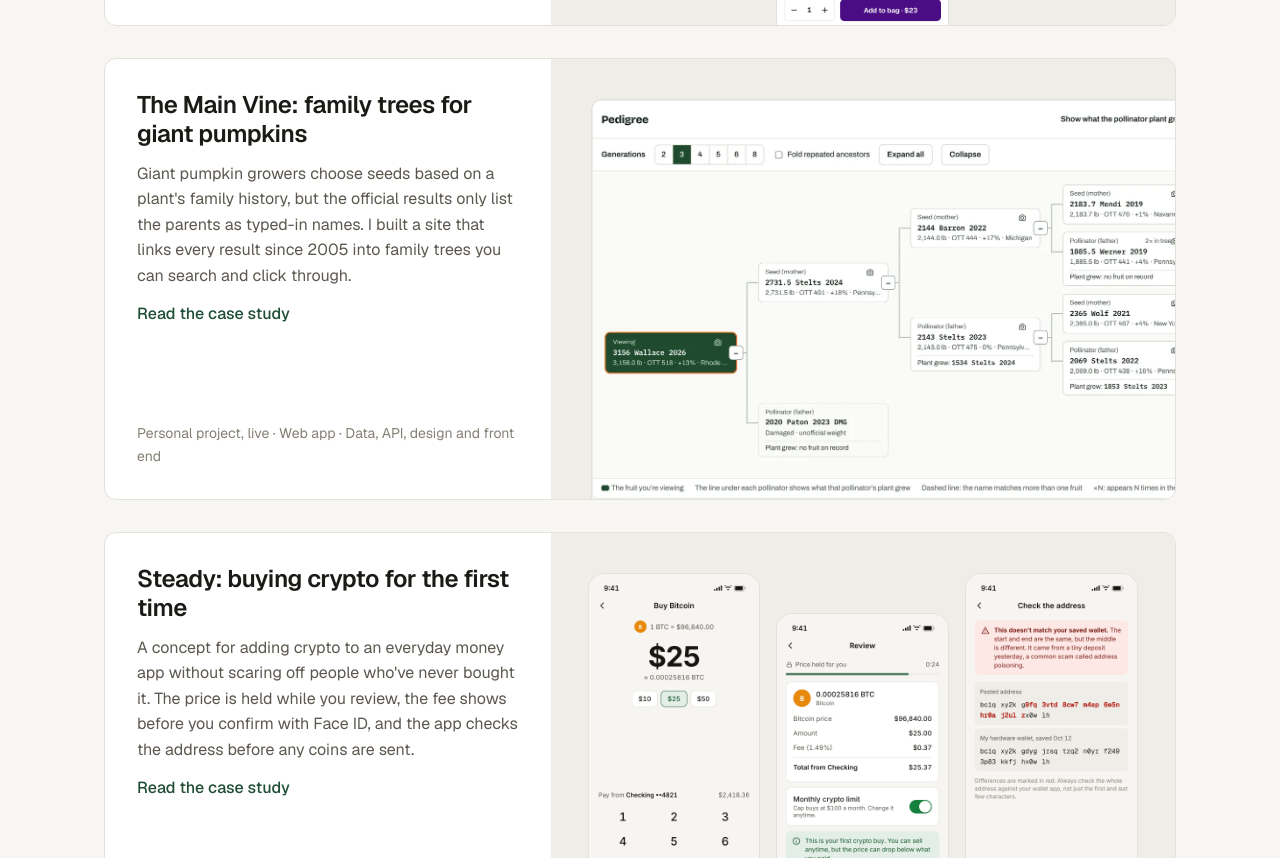
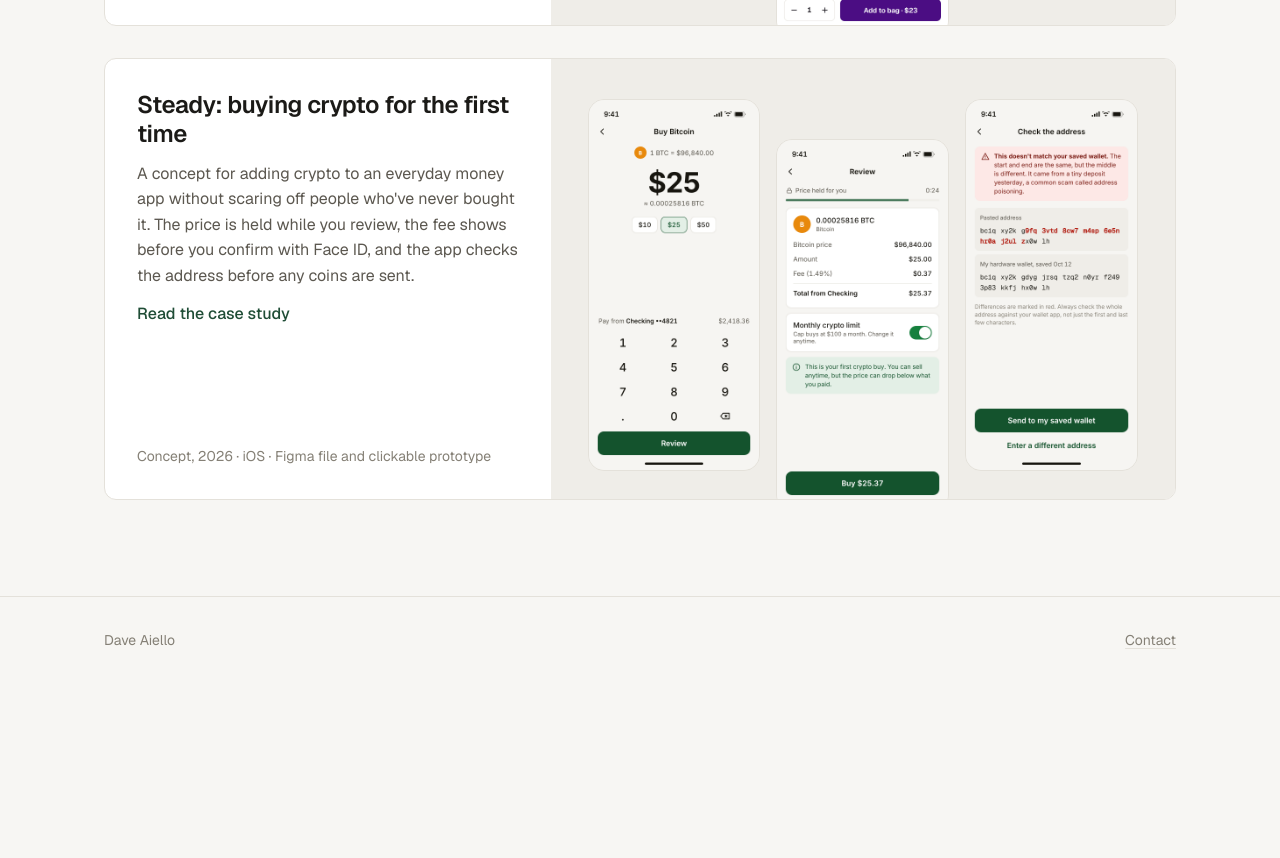
Before and after one commit to Dave-Aiello/portfolio, a plain HTML site: page index.html in a window 1280 px wide. Shown: the part 1346-2204 px from the top of the page. After the commit the page ends 2045 px from the top, so only its background shows below. Drawn offline with nearby package versions, Linux system fonts and the light colour scheme.

Commit message:
Design home: take The Main Vine off the Design tab
It stays on the Development tab.

Co-Authored-By: Claude Opus 5.5 <noreply@anthropic.com>
Claude-Session: https://claude.ai/code/session_01KdwHZStffMf9fdHqttFYc3

```diff
--- a/index.html
+++ b/index.html
@@ -12,10 +12,7 @@
   <style>
     .project-art.cover { padding: 0; }
     .project-art.cover img { width: 100%; max-width: none; height: 100%; object-fit: cover; object-position: center; border: 0; border-radius: 0; }
-    .project-art.landscape { justify-content: flex-start; padding: 40px 0 0 40px; }
-    .project-art.landscape img { width: auto; max-width: none; height: 100%; border-radius: 12px 0 0 0; border-right: 0; border-bottom: 0; }
-    .project-art.landscape img:nth-child(2), .project-art.cover img:nth-child(2) { margin-top: 0; }
-    @media (max-width: 860px) { .project-art.landscape { padding: 24px 0 0 24px; } }
+    .project-art.cover img:nth-child(2) { margin-top: 0; }
   </style>
 </head>
 <body>
@@ -67,17 +64,6 @@
         </div>
       </a>
 
-      <a class="project" href="/development/the-main-vine/">
-        <div class="project-text">
-          <h2>The Main Vine: family trees for giant pumpkins</h2>
-          <p>Giant pumpkin growers choose seeds based on a plant's family history, but the official results only list the parents as typed-in names. I built a site that links every result since 2005 into family trees you can search and click through.</p>
-          <span class="project-link">Read the case study</span>
-          <span class="project-meta">Personal project, live · Web app · Data, API, design and front end</span>
-        </div>
-        <div class="project-art landscape">
-          <img src="/development/img/vine-ped.webp" alt="A pedigree tree of seed and pollinator cards with a side panel for the selected fruit" loading="lazy" width="1600" height="831">
-        </div>
-      </a>
       <a class="project" href="/work/steady/">
         <div class="project-text">
           <h2>Steady: buying crypto for the first time</h2>
```
